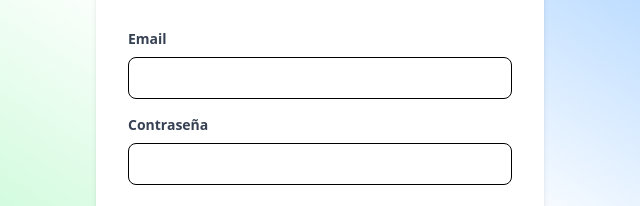
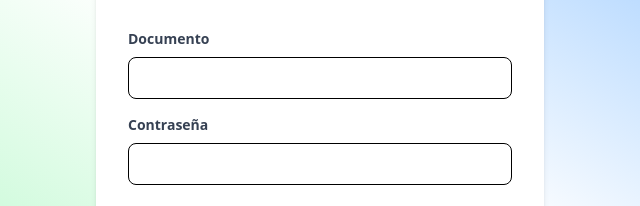
Before and after one commit to preparate/Traka-Project, a website: page login.html in a window 1280 px wide. Shown: the part 293-499 px from the top of the page, 320-960 px from the left. Drawn offline with nearby package versions, Linux system fonts and the light colour scheme.

Commit message:
Update login.html

```diff
--- a/login.html
+++ b/login.html
@@ -29,7 +29,7 @@
 
     <form action="#" method="POST">
       <div class="mb-4">
-        <label class="block text-gray-700 text-sm font-bold mb-2">Email</label>
+        <label class="block text-gray-700 text-sm font-bold mb-2">Documento</label>
         <input type="email" class="w-full px-3 py-2 border rounded-lg focus:outline-none focus:ring-2 focus:ring-blue-500">
       </div>
 
```
